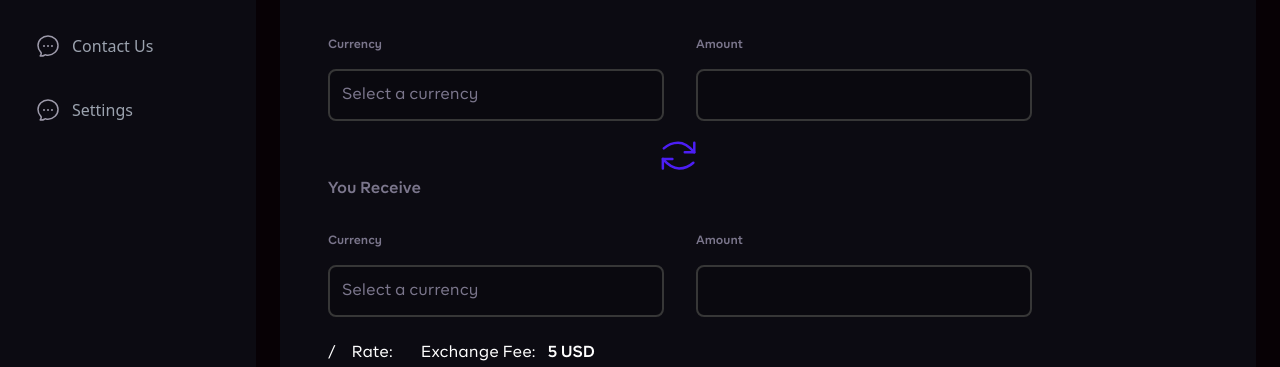
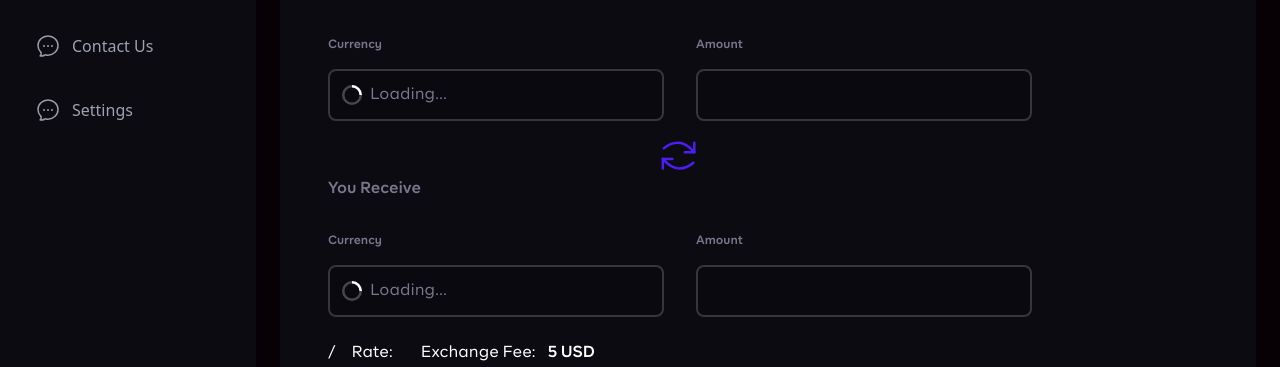
Before and after one commit to Iamfineboyygabriel/paychykzee, a React (Create React App) app: page /dashboard/peer-to-peer in a window 1280 px wide. Shown: the part 285-652 px from the top of the page. Built offline with nearby package versions, Linux system fonts and the light colour scheme.

Commit message:
little fixes on the button

```diff
--- a/src/components/contents/contact/ContactUs.tsx
+++ b/src/components/contents/contact/ContactUs.tsx
@@ -62,7 +62,7 @@ const ContactUs = () => {
               <textarea
                 id="message"
                 placeholder="Describe your message"
-                className="h-[180px]  border border-border bg-inherit p-2 placeholder:text-border focus:border-side focus:outline-none"
+                className="h-[180px]  border border-border bg-inherit p-2 placeholder:text-border focus:border-border focus:outline-none"
               ></textarea>
             </div>
             <div className="mt-[1.5em]">
--- a/src/components/pages/dashboard/peer/Peer.tsx
+++ b/src/components/pages/dashboard/peer/Peer.tsx
@@ -45,6 +45,7 @@ const Peer = () => {
   const [rate, setRate] = useState("");
   const [exchangeFee, setExchangeFee] = useState("5");
   const [redirectUrl, setRedirectUrl] = useState("");
+  const [currencyLoading, setCurrencyLoading] = useState(true);
 
   const dropdownRef = useRef(null);
 
@@ -67,10 +68,14 @@ const Peer = () => {
 
   useEffect(() => {
     if (userToken) {
+      setCurrencyLoading(true);
       dispatch(GetCurrencies())
         .unwrap()
-        .then(() => {})
+        .then(() => {
+          setCurrencyLoading(false);
+        })
         .catch((error: { message: any }) => {
+          setCurrencyLoading(false);
           const errorMessage = error.message;
           dispatch(setMessage(errorMessage));
           toast.error(errorMessage);
@@ -86,6 +91,7 @@ const Peer = () => {
         !(dropdownRef.current as Node).contains(event.target as Node)
       ) {
         setIsBaseDropdownOpen(false);
+        setisPairDropdownOpen(false);
       }
     };
 
@@ -237,12 +243,23 @@ const Peer = () => {
                   </label>
                   <div className="relative mt-[1em]">
                     <button
-                      type="button"
-                      name="BaseCurrency"
                       className="w-full rounded-lg border-[2px] border-border bg-inherit bg-input p-3 text-left text-textp"
                       onClick={() => setIsBaseDropdownOpen(!isBaseDropdownOpen)}
+                      disabled={currencyLoading}
                     >
-                      {baseCurrency ? baseCurrency.name : "Select a currency"}
+                      {currencyLoading ? (
+                        <div className="flex items-center justify-start">
+                          <ReactLoading
+                            type="spin"
+                            color="#FFFFFF"
+                            height={20}
+                            width={20}
+                          />
+                          <span className="ml-2">Loading...</span>
+                        </div>
+                      ) : (
+                        baseCurrency?.name || "Select base currency"
+                      )}
                     </button>
                     {isBaseDropdownOpen && (
                       <div
@@ -280,7 +297,7 @@ const Peer = () => {
                       type="text"
                       value={baseAmount}
                       onChange={handleBaseAmountChange}
-                      className="flex-1 rounded-lg border-[2px] border-border bg-inherit bg-input p-3 pl-10" // Add pl-10 for additional left padding
+                      className="flex-1 rounded-lg border-[2px] border-border bg-inherit bg-input p-3 pl-10 focus:border-border focus:bg-inherit focus:outline-none"
                       style={{ textAlign: "right" }}
                     />
                   </div>
@@ -305,10 +322,23 @@ const Peer = () => {
                     <button
                       type="button"
                       name="peerCurrency"
+                      disabled={currencyLoading}
                       className="w-full rounded-lg border-[2px] border-border bg-inherit bg-input p-3 text-left text-textp"
                       onClick={() => setisPairDropdownOpen(!isPairDropdownOpen)}
                     >
-                      {pairCurrency ? pairCurrency.name : "Select a currency"}
+                      {currencyLoading ? (
+                        <div className="flex items-center justify-start">
+                          <ReactLoading
+                            type="spin"
+                            color="#FFFFFF"
+                            height={20}
+                            width={20}
+                          />
+                          <span className="ml-2">Loading...</span>
+                        </div>
+                      ) : (
+                        pairCurrency?.name || "Select pair currency"
+                      )}
                     </button>
                     {isPairDropdownOpen && (
                       <div
@@ -345,7 +375,7 @@ const Peer = () => {
                       name="amount"
                       value={pairAmount}
                       disabled
-                      className="flex-1 rounded-lg border-[2px] border-border bg-inherit bg-input p-3 pl-10" // Add pl-10 for additional left padding
+                      className="flex-1 rounded-lg border-[2px] border-border bg-inherit bg-input p-3 pl-10"
                       style={{ textAlign: "right" }}
                     />
                   </div>
@@ -413,6 +443,7 @@ const Peer = () => {
                         name="amount"
                         id="amount"
                         type="text"
+                        disabled
                         value={baseAmount}
                         className="flex-1 rounded-lg border-[2px] border-side bg-inherit bg-input p-3 pl-10 text-xl font-semibold text-text"
                         style={{ textAlign: "right" }}
--- a/src/components/pages/dashboard/reachout/ReachOut.tsx
+++ b/src/components/pages/dashboard/reachout/ReachOut.tsx
@@ -52,6 +52,8 @@ const ReachOut = () => {
     }
   };
 
+  const isButtonDisabled = message.trim() === "";
+
   return (
     <div className="font-br-regular">
       <h1 className="font-br-semibold text-2xl">Contact</h1>
@@ -69,7 +71,11 @@ const ReachOut = () => {
             ></textarea>
           </div>
           <div className="mt-[3em] px-[2em]">
-            <button.PrimaryButton className="w-full" onClick={ContactUs}>
+            <button.PrimaryButton
+              className={`w-full ${isButtonDisabled ? "cursor-not-allowed bg-disabledPrimary text-gray-400" : "bg-primary text-text"}`}
+              onClick={ContactUs}
+              disabled={isButtonDisabled}
+            >
               {loading ? (
                 <ReactLoading
                   color="#FFFFFF"
```
